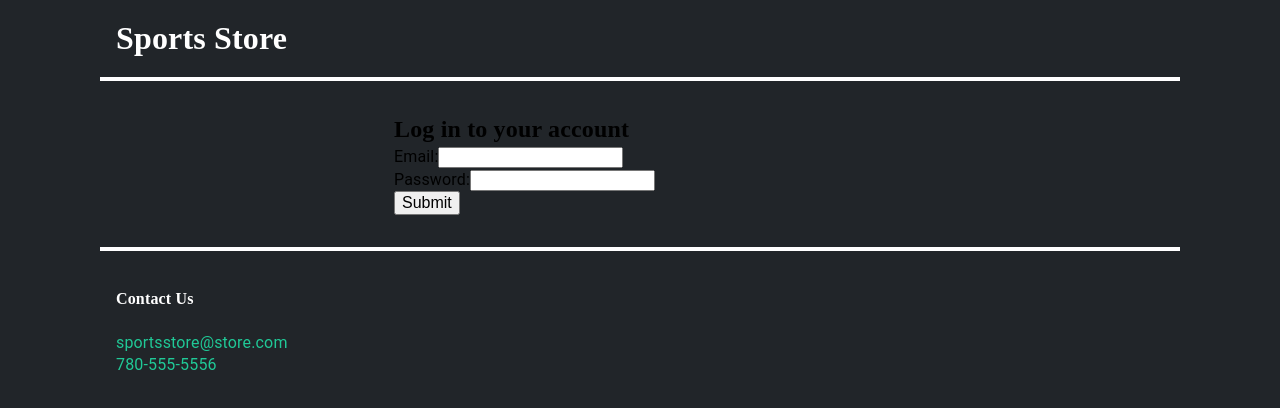
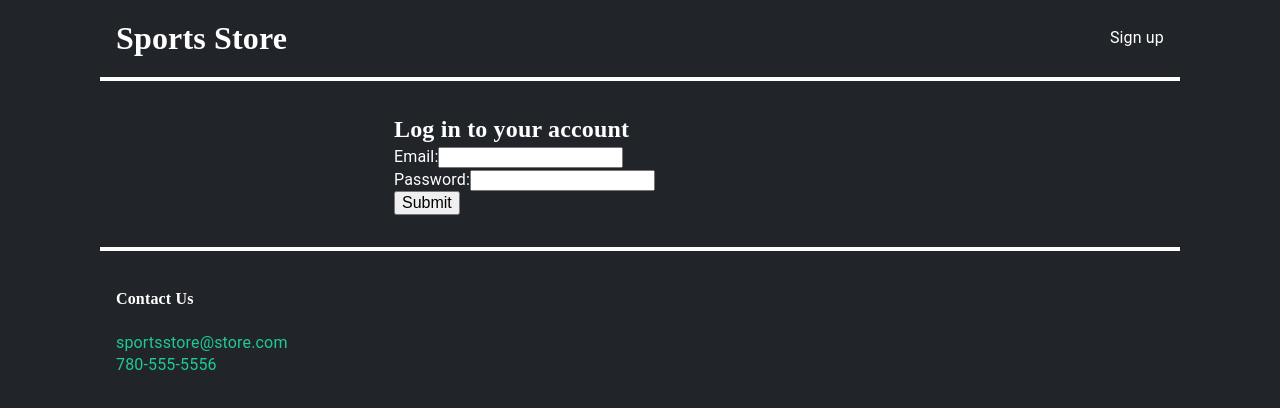
Before and after one commit to gravinblumenn/My-COMIT-practice, a React (Create React App) app in the folder ecommerce-react/: page /login in a window 1280 px wide. Shown: the top 408 px of the page. Built offline with nearby package versions, Linux system fonts and the light colour scheme; no server answers; the database is empty.

Commit message:
after class using firebase instead of json server

```diff
--- a/ecommerce-react/package.json
+++ b/ecommerce-react/package.json
@@ -6,6 +6,7 @@
     "@testing-library/jest-dom": "^5.11.4",
     "@testing-library/react": "^11.1.0",
     "@testing-library/user-event": "^12.1.10",
+    "firebase": "^8.0.2",
     "lodash": "^4.17.20",
     "react": "^17.0.1",
     "react-dom": "^17.0.1",
--- a/ecommerce-react/src/components/App.js
+++ b/ecommerce-react/src/components/App.js
@@ -1,35 +1,36 @@
-import React, { useState, useEffect, useMemo, useContext} from 'react';
-import {orderBy} from 'lodash';
-import axios from 'axios';
-import {Switch, Route, Redirect, useHistory} from 'react-router-dom';
+import React, { useState, useEffect, useMemo, useContext } from "react";
+import { orderBy } from "lodash";
+import axios from "axios";
+import { Switch, Route, Redirect, useHistory } from "react-router-dom";
 
-import Login from './Login';
-import Header from './Header';
-import Items from './Items';
-import Footer from './Footer';
-import {ItemsContext} from './ItemsProvider';
+import SignUp from "./SignUp";
+import Login from "./Login";
+import Header from "./Header";
+import Items from "./Items";
+import Footer from "./Footer";
+import { ItemsContext } from "./ItemsProvider";
+
+import {
+  createUserWithEmailAndPassword,
+  signInWithEmailAndPassword,
+} from "../firebase/auth";
 
 const SERVER_URL = "http://localhost:3000";
 
-
 export default function App() {
   const history = useHistory();
-    const {setItems, setItemCategories} = useContext(ItemsContext);
+  const { setItems, setItemCategories } = useContext(ItemsContext);
   const [itemFields, setItemFields] = useState([]);
-
+  const [currentError, setCurrentError] = useState(null);
   const [user, setUser] = useState({
     isLoggedIn: false,
+    email: "",
+    uid: null,
     cart: [],
   });
-
-    const [selectedSortField, setSelectedSortField] = useState('id');
+  const [selectedSortField, setSelectedSortField] = useState("id");
 
   useEffect(() => {
-        const getItems = async () => {
-            //axios methods are asyncronous methods and it must be specified as such inorder to use await
-            const response = await axios.get(`${SERVER_URL}/items`);// await lets you use asyncronous coding in a syncronious way, but letting the js runtime continue while it gathers the data
-            setItems(response.data);
-        };
     const getItemFields = async () => {
       const response = await axios.get(`${SERVER_URL}/itemFields`);
       setItemFields(response.data);
@@ -38,29 +39,40 @@ export default function App() {
       const response = await axios.get(`${SERVER_URL}/itemCategories`);
       setItemCategories(response.data);
     };
-        getItems();
+
     getItemFields();
     getItemCategories();
   }, []);
 
+  const handleSubmitSignUp = async (event, email, password) => {
+    event.preventDefault();
+    try {
+      const authUser = await createUserWithEmailAndPassword(email, password);
+      console.log(authUser);
+      setUser({ ...user, isLoggedIn: true, email, uid: authUser.user.uid });
+      setCurrentError(null);
+      history.push("/");
+    } catch (error) {
+      setCurrentError(error);
+    }
+  };
 
-        const handleSubmitLogIn = async (event, data) => {
-            console.log(data.email);
-            console.log(data.password);
+  const handleSubmitLogin = async (event, email, password) => {
     event.preventDefault();
-            const updatedUser = {...user, isLoggedIn: !user.isLoggedIn};
-            const response = await axios.put(`${SERVER_URL}/users/1`, updatedUser);
-            if (response.status < 400) {
-                setUser(updatedUser);
-                history.push('/');
-            } else {
-                console.log(response);
+    try {
+      const authUser = await signInWithEmailAndPassword(email, password);
+      console.log(authUser);
+      setUser({ ...user, isLoggedIn: true, email, uid: authUser.user.uid });
+      setCurrentError(null);
+      history.push("/");
+    } catch (error) {
+      setCurrentError(error);
     }
   };
 
   const handleAddToCartClick = async (item) => {
     const updatedCart = [...user.cart, item];
-            const updatedUser = {...user, cart: updatedCart};
+    const updatedUser = { ...user, cart: updatedCart };
     const response = await axios.put(`${SERVER_URL}/users/1`, updatedUser);
     if (response.status < 400) {
       setUser(updatedUser);
@@ -70,8 +82,6 @@ export default function App() {
     console.log(user.cart);
   };
 
-
-
   const handleSelectSortField = (field) => {
     console.log(field);
     setSelectedSortField(field);
@@ -79,20 +89,29 @@ export default function App() {
 
   return (
     <div className="container">
-            <Header isLoggedIn = {user.isLoggedIn} />
+      <Header isLoggedIn={user.isLoggedIn} />
 
       <Switch>
+        <Route path="/items" render={() => <Items />}></Route>
         <Route
-                    path = "/items"
-                    render = {() => ( <Items />
-                    )}>
-                </Route>
+          path="/signup"
+          render={() => (
+            <SignUp
+              error={currentError}
+              handleSubmit={handleSubmitSignUp}
+            ></SignUp>
+          )}
+        ></Route>
         <Route
-                    path = "/login"
-                    render = { () => <Login
-                    handleSubmit = {handleSubmitLogIn}>
-                    </Login>}></Route>
-                    <Redirect to = "/items"/>
+          path="/login"
+          render={() => (
+            <Login
+              error={currentError}
+              handleSubmit={handleSubmitLogin}
+            ></Login>
+          )}
+        ></Route>
+        <Redirect to="/items" />
       </Switch>
 
       <Footer />
--- a/ecommerce-react/src/components/Header.js
+++ b/ecommerce-react/src/components/Header.js
@@ -3,16 +3,13 @@ import {Link, useLocation} from 'react-router-dom';
 
 export default function Header(props) {
     const location = useLocation();
-    console.log(location);
     return (
         <header className="page-header">
             <Link to = "/">
             <h1>Sports Store</h1>
             </Link>
-            {location.pathname !=='/login' ?
-            <Link to = "/login">Log in</Link>
-            : null
-            }
+            {location.pathname !=='/login' && <Link to = "/login">Log in</Link> }
+            {location.pathname !=='/signup' && <Link to = "/singup">Sign up</Link> }
         </header>
     );
 }
--- a/ecommerce-react/src/components/ItemsList.js
+++ b/ecommerce-react/src/components/ItemsList.js
@@ -18,8 +18,7 @@ export default function ItemsList(props) {
                             Add to Cart!
                         </button>
                     </li>
-                )
-                )}
+                ))}
             </ul>
         </section>
     );
--- a/ecommerce-react/src/components/Login.js
+++ b/ecommerce-react/src/components/Login.js
@@ -9,7 +9,7 @@ export default function Login(props) {
         <div>
 
         </div>
-            <div>
+            <div className = 'auth-form'>
             <h2>Log in to your account</h2>
             <form action = "">
 
@@ -31,8 +31,9 @@ export default function Login(props) {
                 </label></p>
 
                 <p>
-                    <button onClick = {(event) => props.handleSubmit(event, {email, password})} type="submit">Submit</button>
+                    <button onClick = {(event) => props.handleSubmit(event, email, password)} type="submit">Submit</button>
                 </p>
+                {props.error && props.error.message}
             </form>
         </div>
         </>
--- /dev/null
+++ b/ecommerce-react/src/components/SignUp.js
@@ -0,0 +1,53 @@
+import React, {useState} from 'react'
+
+export default function SignUp(props) {
+    const [email, setEmail] = useState("");
+    const [password1, setPassword1] = useState("");
+    const [password2, setPassword2] = useState("");
+
+
+    return (
+        <>
+        <div>
+
+        </div>
+            <div className = "auth-form">
+            <h2>Create an account</h2>
+            <form action = "">
+
+                <p><label>Email:
+                    <input
+                    value = {email}
+                    type="email"
+                    name="email"
+                    autofocus required
+                    onChange = {(event) => setEmail(event.target.value)}/>
+                </label></p>
+                <p><label>Password:
+                    <input
+                    value = {password1}
+                    type="password"
+                    name="password"
+                    autofocus required
+                    onChange = {(event) => setPassword1(event.target.value)}/>
+                </label></p>
+                <p><label>Confirm Password:
+                    <input
+                    value = {password2}
+                    type="password"
+                    name="password"
+                    autofocus required
+                    onChange = {(event) => setPassword2(event.target.value)}/>
+                </label></p>
+
+                <p>
+                    <button onClick = {(event) => props.handleSubmit(event, email, password1 )} type="submit"
+                    disabled = {!password1 || password2 || password1 !== password2}>Submit</button>
+                </p>
+
+                {props.error && props.error.message}
+            </form>
+        </div>
+        </>
+    )
+}
--- /dev/null
+++ b/ecommerce-react/src/firebase/auth.js
@@ -0,0 +1,13 @@
+import { auth } from './firebase';
+
+export function createUserWithEmailAndPassword(email, password) {
+    return auth.createUserWithEmailAndPassword(email, password);
+}
+
+export function signInWithEmailAndPassword(email, password) {
+    return auth.signInWithEmailAndPassword(email, password);
+}
+
+export function signOut() {
+    return auth.signOut();
+}
--- /dev/null
+++ b/ecommerce-react/src/firebase/firebase.js
@@ -0,0 +1,15 @@
+import firebase from 'firebase';
+
+  const firebaseConfig = {
+    apiKey: "AIzaSyDbrrSHdaAdQKqsFJJJUWsr7W6lLW2bN6s",
+    authDomain: "my-comit-practice.firebaseapp.com",
+    databaseURL: "https://my-comit-practice.firebaseio.com",
+    projectId: "my-comit-practice",
+    storageBucket: "my-comit-practice.appspot.com",
+    messagingSenderId: "344948880926",
+    appId: "1:344948880926:web:d3b067be87885b2538a00f"
+  };
+
+  const firebaseApp = firebase.initializeApp(firebaseConfig);
+  export const auth = firebaseApp.auth();
+  export const db = firebaseApp.database();
--- /dev/null
+++ b/ecommerce-react/src/firebase/repository.js
@@ -0,0 +1,13 @@
+import { db } from "./firebase";
+
+export async function getItems() {
+  const items = [];
+  const itemsRef = db.ref("/items");
+  const dataSnapshot = await itemsRef.once("value");
+  dataSnapshot.forEach((itemSnapshot) => {
+    const item = itemSnapshot.val();
+    items.push(item);
+  });
+  console.log(items);
+  return items;
+}
--- a/ecommerce-react/src/styles/header.css
+++ b/ecommerce-react/src/styles/header.css
@@ -20,3 +20,7 @@
   .page-header a {
     color: var(--white);
   }
+
+  .auth-form {
+    color: var(--white);
+  }
```
Also changed, not shown: ecommerce-react/src/components/ItemsProvider.js (+25 -14 lines), 1 other file (tests, documents, lock files or other folders). Lines whose indentation alone changed are shown as unchanged.
